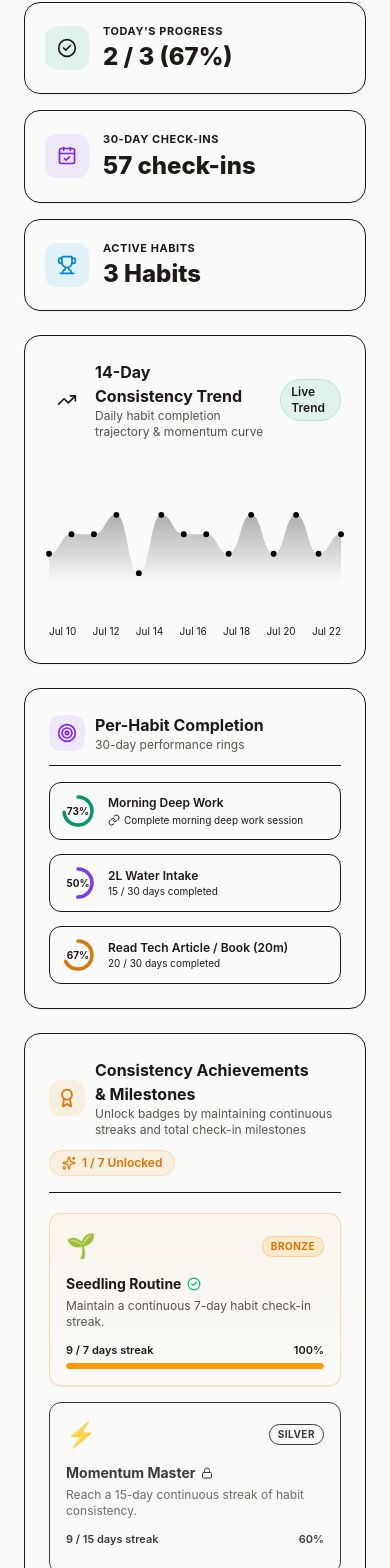
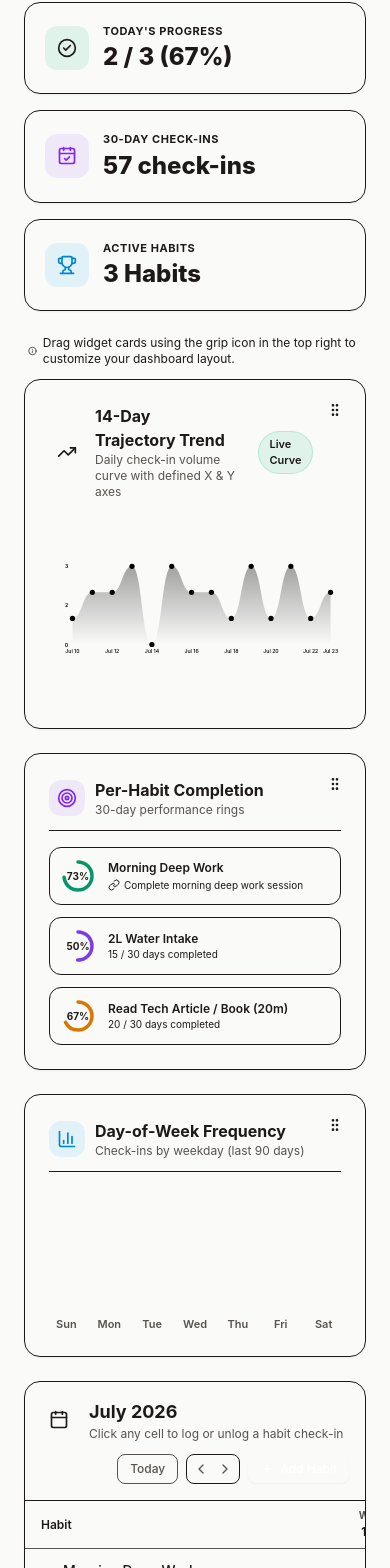
Before and after one commit to aditya452007/Shodasha_Productivity, a Next.js app: page /habits in a window 390 px wide. Shown: the part 429-1997 px from the top of the page. Built offline with nearby package versions, Linux system fonts and the light colour scheme.

Commit message:
feat(habits): add defined chart axes, cursor-following tooltips, dnd-kit widget reordering, and gpt-taste icon polish

```diff
--- a/src/app/habits/page.tsx
+++ b/src/app/habits/page.tsx
@@ -2,7 +2,7 @@
 
 import { useState } from 'react'
 import { motion } from 'framer-motion'
-import { Plus, Flame, Award } from 'lucide-react'
+import { Plus, Flame } from 'lucide-react'
 import { HabitStatsCard } from '@/components/habits/HabitStatsCard'
 import { HabitAnalyticsDashboard } from '@/components/habits/HabitAnalyticsDashboard'
 import { HabitAchievements } from '@/components/habits/HabitAchievements'
@@ -37,14 +37,14 @@ export default function HabitsPage() {
         <div>
           <div className="flex items-center gap-2.5">
             <h1 className="font-display text-2xl font-bold tracking-tight text-[var(--text-primary)]">
-              Habits Dashboard & Analytics
+              Habits Dashboard & Performance
             </h1>
             <span className="inline-flex items-center gap-1 px-2.5 py-0.5 rounded-full text-xs font-semibold bg-emerald-500/10 text-[var(--accent-emerald)] border border-emerald-500/20">
               <Flame className="w-3.5 h-3.5" /> Daily Consistency
             </span>
           </div>
           <p className="text-sm text-[var(--text-secondary)] mt-1">
-            Build routines, track trends with line & ring charts, unlock achievements, and view 24-week heatmaps.
+            Track daily streaks, reorder analytics widgets, log habit check-ins, and unlock milestone achievements.
           </p>
         </div>
 
@@ -57,10 +57,10 @@ export default function HabitsPage() {
         </button>
       </motion.div>
 
-      {/* Habits Summary Metrics Cards */}
+      {/* 1. Top Section — Quick Summary Metrics Cards */}
       <HabitStatsCard />
 
-      {/* 14-Day Line Trend Chart & Completion Rings */}
+      {/* 2. Reorderable Analytics Dashboard (Line Chart, Completion Rings, Weekday Bar Chart) */}
       <motion.div
         initial={{ opacity: 0, y: 15 }}
         animate={{ opacity: 1, y: 0 }}
@@ -69,20 +69,11 @@ export default function HabitsPage() {
         <HabitAnalyticsDashboard />
       </motion.div>
 
-      {/* Milestone Achievements System & Unlocks Log */}
+      {/* 3. Habits Tracker — Monthly Calendar Matrix Grid */}
       <motion.div
         initial={{ opacity: 0, y: 15 }}
         animate={{ opacity: 1, y: 0 }}
         transition={{ duration: 0.25, delay: 0.1 }}
-      >
-        <HabitAchievements />
-      </motion.div>
-
-      {/* Main Monthly Calendar Matrix Grid */}
-      <motion.div
-        initial={{ opacity: 0, y: 15 }}
-        animate={{ opacity: 1, y: 0 }}
-        transition={{ duration: 0.25, delay: 0.15 }}
       >
         <HabitCalendar
           onOpenAddModal={handleOpenAddModal}
@@ -90,7 +81,16 @@ export default function HabitsPage() {
         />
       </motion.div>
 
-      {/* 24-Week Consistency Heatmap */}
+      {/* 4. Milestone Achievements System & Unlocks Log */}
+      <motion.div
+        initial={{ opacity: 0, y: 15 }}
+        animate={{ opacity: 1, y: 0 }}
+        transition={{ duration: 0.25, delay: 0.15 }}
+      >
+        <HabitAchievements />
+      </motion.div>
+
+      {/* 5. 24-Week Consistency Heatmap */}
       <motion.div
         initial={{ opacity: 0, y: 15 }}
         animate={{ opacity: 1, y: 0 }}
--- a/src/components/habits/HabitAchievements.tsx
+++ b/src/components/habits/HabitAchievements.tsx
@@ -2,9 +2,43 @@
 
 import { useMemo } from 'react'
 import { motion } from 'framer-motion'
-import { Award, Lock, CheckCircle2, Sparkles, ShieldCheck } from 'lucide-react'
+import {
+  Award,
+  Lock,
+  CheckCircle2,
+  Sparkles,
+  ShieldCheck,
+  Sprout,
+  Zap,
+  Brain,
+  Star,
+  Gem,
+  Flame,
+  Trophy,
+} from 'lucide-react'
 import { useHabitStore } from '@/stores/habitStore'
-import { computeAchievementsProgress } from '@/lib/achievements'
+import { computeAchievementsProgress, Achievement } from '@/lib/achievements'
+
+function renderAchievementIcon(iconName: Achievement['iconName']) {
+  switch (iconName) {
+    case 'sprout':
+      return <Sprout className="w-5 h-5 text-emerald-500" />
+    case 'zap':
+      return <Zap className="w-5 h-5 text-amber-500" />
+    case 'brain':
+      return <Brain className="w-5 h-5 text-violet-500" />
+    case 'star':
+      return <Star className="w-5 h-5 text-yellow-500" />
+    case 'gem':
+      return <Gem className="w-5 h-5 text-sky-500" />
+    case 'flame':
+      return <Flame className="w-5 h-5 text-rose-500" />
+    case 'trophy':
+      return <Trophy className="w-5 h-5 text-amber-400" />
+    default:
+      return <Award className="w-5 h-5 text-[var(--accent-emerald)]" />
+  }
+}
 
 export function HabitAchievements() {
   const habits = useHabitStore((s) => s.habits)
@@ -97,7 +131,9 @@ export function HabitAchievements() {
             >
               {/* Category Ribbon / Badge */}
               <div className="flex items-center justify-between gap-2 mb-3">
-                <span className="text-2xl">{achievement.icon}</span>
+                <div className="p-2 rounded-lg bg-[var(--bg-secondary)] border border-[var(--border-subtle)] shadow-xs">
+                  {renderAchievementIcon(achievement.iconName)}
+                </div>
                 <span
                   className={`text-[10px] uppercase font-bold tracking-wider px-2 py-0.5 rounded-full border ${
                     unlocked
@@ -140,17 +176,19 @@ export function HabitAchievements() {
                 </div>
               </div>
 
-              {/* Hover Tooltip */}
-              <div className="absolute inset-0 bg-gray-950/90 p-3.5 text-white flex flex-col justify-center opacity-0 group-hover:opacity-100 transition-opacity z-20 pointer-events-none rounded-xl">
-                <div className="flex items-center gap-1.5 text-amber-400 text-xs font-bold font-display mb-1">
-                  <ShieldCheck className="w-4 h-4" /> {achievement.title}
+              {/* Dynamic Hover Tooltip Card */}
+              <div className="absolute inset-0 bg-gray-950/95 p-4 text-white flex flex-col justify-between opacity-0 group-hover:opacity-100 transition-opacity z-20 pointer-events-none rounded-xl">
+                <div>
+                  <div className="flex items-center gap-1.5 text-amber-400 text-xs font-bold font-display mb-1">
+                    <ShieldCheck className="w-4 h-4" /> {achievement.title}
+                  </div>
+                  <p className="text-[11px] text-gray-300 leading-relaxed">
+                    {achievement.description}
+                  </p>
                 </div>
-                <p className="text-[11px] text-gray-300 mb-2 leading-relaxed">
-                  {achievement.description}
-                </p>
-                <div className="text-[10px] font-semibold text-emerald-400 border-t border-gray-800 pt-1.5">
+                <div className="text-[10px] font-semibold text-emerald-400 border-t border-gray-800 pt-2">
                   {unlocked
-                    ? '🎉 Achievement Unlocked!'
+                    ? 'Achievement Unlocked'
                     : `Requires ${achievement.targetCount - currentProgress} more ${
                         achievement.type === 'streak' ? 'consecutive streak days' : 'total check-in days'
                       }.`}
--- a/src/components/habits/HabitAnalyticsDashboard.tsx
+++ b/src/components/habits/HabitAnalyticsDashboard.tsx
@@ -1,17 +1,96 @@
 'use client'
 
-import { useMemo, useState } from 'react'
+import { useState, useMemo } from 'react'
 import { motion } from 'framer-motion'
-import { TrendingUp, Target, Award, Link as LinkIcon } from 'lucide-react'
+import {
+  TrendingUp,
+  Target,
+  BarChart3,
+  GripVertical,
+  Link as LinkIcon,
+  Info,
+} from 'lucide-react'
+import {
+  DndContext,
+  closestCenter,
+  PointerSensor,
+  useSensor,
+  useSensors,
+  DragEndEvent,
+} from '@dnd-kit/core'
+import {
+  SortableContext,
+  arrayMove,
+  useSortable,
+  rectSortingStrategy,
+} from '@dnd-kit/sortable'
+import { CSS } from '@dnd-kit/utilities'
 import { useHabitStore } from '@/stores/habitStore'
 import { useTaskStore } from '@/stores/taskStore'
+
+// Sortable Wrapper Component for Analytics Widgets
+function SortableWidgetCard({
+  id,
+  children,
+}: {
+  id: string
+  children: React.ReactNode
+}) {
+  const { attributes, listeners, setNodeRef, transform, transition, isDragging } =
+    useSortable({ id })
+
+  const style = {
+    transform: CSS.Transform.toString(transform),
+    transition,
+    zIndex: isDragging ? 30 : 1,
+  }
+
+  return (
+    <div
+      ref={setNodeRef}
+      style={style}
+      className={`rounded-2xl border border-[var(--border-subtle)] bg-[var(--bg-secondary)] p-6 shadow-xs relative transition-shadow ${
+        isDragging ? 'shadow-2xl ring-2 ring-[var(--accent-emerald)] opacity-95' : ''
+      }`}
+    >
+      {/* Drag Handle Grip in Header */}
+      <button
+        {...attributes}
+        {...listeners}
+        className="absolute top-4 right-4 p-1.5 rounded-lg text-[var(--text-tertiary)] hover:text-[var(--text-primary)] hover:bg-[var(--bg-tertiary)] cursor-grab active:cursor-grabbing transition-colors"
+        title="Drag to reorder chart widget"
+      >
+        <GripVertical className="w-4 h-4" />
+      </button>
+      {children}
+    </div>
+  )
+}
 
 export function HabitAnalyticsDashboard() {
   const habits = useHabitStore((s) => s.habits)
   const records = useHabitStore((s) => s.records)
   const tasks = useTaskStore((s) => s.tasks)
 
-  const [hoveredTrendDay, setHoveredTrendDay] = useState<{
+  const [widgetOrder, setWidgetOrder] = useState(['widget-line', 'widget-[rings]', 'widget-bar'])
+
+  const sensors = useSensors(
+    useSensor(PointerSensor, { activationConstraint: { distance: 5 } })
+  )
+
+  const handleDragEnd = (event: DragEndEvent) => {
+    const { active, over } = event
+    if (over && active.id !== over.id) {
+      setWidgetOrder((items) => {
+        const oldIndex = items.indexOf(active.id as string)
+        const newIndex = items.indexOf(over.id as string)
+        return arrayMove(items, oldIndex, newIndex)
+      })
+    }
+  }
+
+  // Hover state for Line Chart Data Point Tooltip (Cursor Following)
+  const [hoveredPoint, setHoveredPoint] = useState<{
     dateStr: string
     label: string
     count: number
@@ -20,7 +99,7 @@ export function HabitAnalyticsDashboard() {
     y: number
   } | null>(null)
 
-  // Calculate 14-Day Completion Trend Data
+  // 1. Calculate 14-Day Completion Line Trend Data with explicit coordinates
   const trendData = useMemo(() => {
     const today = new Date()
     const days: { dateStr: string; label: string; count: number; percentage: number }[] = []
@@ -43,22 +122,30 @@ export function HabitAnalyticsDashboard() {
     return days
   }, [habits, records])
 
-  // SVG Line Chart coordinates calculation
-  const chartHeight = 130
-  const chartWidth = 500
+  // Chart Dimensions & Axis Margin Offsets
+  const paddingLeft = 45
+  const paddingBottom = 30
+  const paddingTop = 20
+  const paddingRight = 20
+  const chartWidth = 560
+  const chartHeight = 200
 
+  const innerWidth = chartWidth - paddingLeft - paddingRight
+  const innerHeight = chartHeight - paddingTop - paddingBottom
+
+  const maxVal = Math.max(habits.length, 1)
+
+  // Calculate points with X & Y pixel positions relative to SVG viewport
   const points = useMemo(() => {
     if (trendData.length === 0) return []
-    const maxVal = Math.max(habits.length, 1)
-
     return trendData.map((d, idx) => {
-      const x = (idx / (trendData.length - 1)) * chartWidth
-      const y = chartHeight - (d.count / maxVal) * (chartHeight - 30) - 15
+      const x = paddingLeft + (idx / (trendData.length - 1)) * innerWidth
+      const y = paddingTop + innerHeight - (d.count / maxVal) * innerHeight
       return { ...d, x, y }
     })
-  }, [trendData, habits.length])
+  }, [trendData, maxVal, innerWidth, innerHeight, paddingLeft, paddingTop])
 
-  // Generate SVG path d string
+  // SVG Line & Area Path strings
   const linePathD = useMemo(() => {
     if (points.length < 2) return ''
     let d = `M ${points[0].x} ${points[0].y}`
@@ -76,105 +163,179 @@ export function HabitAnalyticsDashboard() {
 
   const areaPathD = useMemo(() => {
     if (!linePathD || points.length === 0) return ''
-    return `${linePathD} L ${points[points.length - 1].x} ${chartHeight} L ${points[0].x} ${chartHeight} Z`
-  }, [linePathD, points])
+    return `${linePathD} L ${points[points.length - 1].x} ${chartHeight - paddingBottom} L ${points[0].x} ${chartHeight - paddingBottom} Z`
+  }, [linePathD, points, chartHeight, paddingBottom])
 
+  // 2. Day-of-Week Frequency Distribution Data (Bar Chart)
+  const dayOfWeekDistribution = useMemo(() => {
+    const daysName = ['Sun', 'Mon', 'Tue', 'Wed', 'Thu', 'Fri', 'Sat']
+    const counts = [0, 0, 0, 0, 0, 0, 0]
+    const today = new Date()
+
+    for (let i = 0; i < 90; i++) {
+      const d = new Date(today)
+      d.setDate(today.getDate() - i)
+      const dateStr = d.toISOString().split('T')[0]
+      const dayIdx = d.getDay()
+
+      habits.forEach((h) => {
+        if (records[`${h.id}_${dateStr}`]) {
+          counts[dayIdx]++
+        }
+      })
+    }
+
+    const maxDayCount = Math.max(...counts, 1)
+    return daysName.map((name, idx) => ({
+      day: name,
+      count: counts[idx],
+      heightPercentage: Math.round((counts[idx] / maxDayCount) * 100),
+    }))
+  }, [habits, records])
+
+  // Widget Render Maps
+  const renderWidget = (id: string) => {
+    if (id === 'widget-line') {
       return (
-    <div className="grid grid-cols-1 lg:grid-cols-3 gap-6">
-      {/* 14-Day Completion Line Chart Card */}
-      <div className="lg:col-span-2 rounded-2xl border border-[var(--border-subtle)] bg-[var(--bg-secondary)] p-6 shadow-xs relative overflow-hidden flex flex-col justify-between">
-        <div>
-          <div className="flex items-center justify-between gap-3 mb-2">
+        <SortableWidgetCard key={id} id={id}>
+          <div className="flex items-center justify-between gap-3 mb-3">
             <div className="flex items-center gap-2.5">
               <div className="p-2 rounded-xl bg-[var(--accent-emerald)]/10 text-[var(--accent-emerald)]">
                 <TrendingUp className="w-5 h-5" />
               </div>
               <div>
                 <h3 className="text-base font-bold font-display text-[var(--text-primary)]">
-                  14-Day Consistency Trend
+                  14-Day Trajectory Trend
                 </h3>
                 <p className="text-xs text-[var(--text-secondary)]">
-                  Daily habit completion trajectory & momentum curve
+                  Daily check-in volume curve with defined X & Y axes
                 </p>
               </div>
             </div>
-
-            <span className="px-2.5 py-1 rounded-full bg-emerald-500/10 text-[var(--accent-emerald)] text-xs font-semibold border border-emerald-500/20">
-              Live Trend
+            <span className="px-2.5 py-1 rounded-full bg-emerald-500/10 text-[var(--accent-emerald)] text-[11px] font-semibold border border-emerald-500/20 mr-7">
+              Live Curve
             </span>
           </div>
-        </div>
 
-        {/* SVG Line Chart Container */}
-        <div className="relative mt-4 pt-2">
+          {/* Line Chart SVG with Defined Axes */}
+          <div className="relative mt-2">
             <svg
               viewBox={`0 0 ${chartWidth} ${chartHeight}`}
-            className="w-full h-36 overflow-visible"
+              className="w-full h-48 overflow-visible"
             >
               <defs>
-              <linearGradient id="emeraldGradient" x1="0" y1="0" x2="0" y2="1">
-                <stop offset="0%" stopColor="var(--accent-emerald)" stopOpacity="0.3" />
+                <linearGradient id="emeraldAreaGradient" x1="0" y1="0" x2="0" y2="1">
+                  <stop offset="0%" stopColor="var(--accent-emerald)" stopOpacity="0.35" />
                   <stop offset="100%" stopColor="var(--accent-emerald)" stopOpacity="0.0" />
                 </linearGradient>
               </defs>
 
-            {/* Grid lines */}
-            <line x1="0" y1="20" x2={chartWidth} y2="20" stroke="var(--border-subtle)" strokeDasharray="3 3" opacity="0.5" />
-            <line x1="0" y1="70" x2={chartWidth} y2="70" stroke="var(--border-subtle)" strokeDasharray="3 3" opacity="0.5" />
-            <line x1="0" y1="120" x2={chartWidth} y2="120" stroke="var(--border-subtle)" opacity="0.5" />
+              {/* Y-Axis Gridlines and Ticks (0, 50%, 100%) */}
+              {[0, 0.5, 1].map((ratio, idx) => {
+                const yPos = paddingTop + innerHeight * (1 - ratio)
+                const valLabel = Math.round(maxVal * ratio)
+                return (
+                  <g key={idx}>
+                    <line
+                      x1={paddingLeft}
+                      y1={yPos}
+                      x2={chartWidth - paddingRight}
+                      y2={yPos}
+                      stroke="var(--border-subtle)"
+                      strokeDasharray={ratio === 0 ? undefined : '3 3'}
+                      opacity={ratio === 0 ? 0.8 : 0.4}
+                    />
+                    <text
+                      x={paddingLeft - 8}
+                      y={yPos + 4}
+                      textAnchor="end"
+                      className="fill-[var(--text-tertiary)] text-[10px] font-semibold font-display"
+                    >
+                      {valLabel}
+                    </text>
+                  </g>
+                );
+              })}
 
-            {/* Area Fill */}
-            <path d={areaPathD} fill="url(#emeraldGradient)" />
+              {/* X-Axis Ticks & Labels */}
+              {points.map((pt, idx) => {
+                if (idx % 2 !== 0 && idx !== points.length - 1) return null
+                return (
+                  <g key={idx}>
+                    <line
+                      x1={pt.x}
+                      y1={chartHeight - paddingBottom}
+                      x2={pt.x}
+                      y2={chartHeight - paddingBottom + 4}
+                      stroke="var(--border-subtle)"
+                    />
+                    <text
+                      x={pt.x}
+                      y={chartHeight - paddingBottom + 16}
+                      textAnchor="middle"
+                      className="fill-[var(--text-tertiary)] text-[10px] font-medium"
+                    >
+                      {pt.label}
+                    </text>
+                  </g>
+                );
+              })}
 
-            {/* Smooth Line Path */}
+              {/* Gradient Area */}
+              <path d={areaPathD} fill="url(#emeraldAreaGradient)" />
+
+              {/* Defined High-Contrast Trend Line */}
               <motion.path
                 initial={{ pathLength: 0 }}
                 animate={{ pathLength: 1 }}
-              transition={{ duration: 1, ease: 'easeOut' }}
+                transition={{ duration: 0.8, ease: 'easeOut' }}
                 d={linePathD}
                 fill="none"
                 stroke="var(--accent-emerald)"
-              strokeWidth="3"
+                strokeWidth="3.5"
                 strokeLinecap="round"
+                strokeLinejoin="round"
               />
 
-            {/* Data Points */}
+              {/* Data Points with Dynamic Cursor Tooltip Trigger */}
               {points.map((pt, idx) => (
-              <g key={idx} className="group cursor-pointer">
                 <circle
+                  key={idx}
                   cx={pt.x}
                   cy={pt.y}
                   r="5"
-                  className="fill-[var(--bg-secondary)] stroke-[var(--accent-emerald)] stroke-[2.5] hover:r-7 transition-all"
-                  onMouseEnter={() => setHoveredTrendDay(pt)}
-                  onMouseLeave={() => setHoveredTrendDay(null)}
+                  className="fill-[var(--bg-secondary)] stroke-[var(--accent-emerald)] stroke-[3] hover:r-7 transition-all cursor-pointer"
+                  onMouseEnter={() => setHoveredPoint(pt)}
+                  onMouseLeave={() => setHoveredPoint(null)}
                 />
-              </g>
               ))}
             </svg>
 
-          {/* Floating Hover Tooltip */}
-          {hoveredTrendDay && (
-            <div className="absolute top-0 left-1/2 -translate-x-1/2 pointer-events-none z-20">
-              <div className="bg-gray-900 text-white text-xs py-1.5 px-3 rounded-lg shadow-xl border border-gray-800 flex items-center gap-2">
-                <span className="font-semibold text-emerald-400">{hoveredTrendDay.label}:</span>
-                <span>{hoveredTrendDay.count} / {habits.length} done ({hoveredTrendDay.percentage}%)</span>
+            {/* Dynamic Floating Tooltip positioned over the hovered point */}
+            {hoveredPoint && (
+              <motion.div
+                initial={{ opacity: 0, scale: 0.9, y: 5 }}
+                animate={{ opacity: 1, scale: 1, y: 0 }}
+                className="absolute pointer-events-none z-30 transform -translate-x-1/2 -translate-y-full"
+                style={{
+                  left: `${(hoveredPoint.x / chartWidth) * 100}%`,
+                  top: `${(hoveredPoint.y / chartHeight) * 100 - 8}%`,
+                }}
+              >
+                <div className="bg-gray-950 text-white text-xs py-1.5 px-3 rounded-lg shadow-xl border border-gray-800 flex items-center gap-2 whitespace-nowrap">
+                  <span className="font-semibold text-emerald-400">{hoveredPoint.label}:</span>
+                  <span>{hoveredPoint.count} / {habits.length} done ({hoveredPoint.percentage}%)</span>
                 </div>
+              </motion.div>
+            )}
           </div>
-          )}
+        </SortableWidgetCard>
+      )
+    }
 
-          {/* X Axis Labels */}
-          <div className="flex justify-between text-[10px] text-[var(--text-tertiary)] mt-2">
-            {points.filter((_, i) => i % 2 === 0).map((pt, idx) => (
-              <span key={idx}>{pt.label}</span>
-            ))}
-          </div>
-        </div>
-      </div>
-
-      {/* Habit Circular Progress Rings Card */}
-      <div className="rounded-2xl border border-[var(--border-subtle)] bg-[var(--bg-secondary)] p-6 shadow-xs flex flex-col justify-between">
-        <div>
+    if (id === 'widget-[rings]') {
+      return (
+        <SortableWidgetCard key={id} id={id}>
           <div className="flex items-center gap-2.5 mb-4 border-b border-[var(--border-subtle)] pb-3">
             <div className="p-2 rounded-xl bg-violet-500/10 text-violet-600 dark:text-violet-400">
               <Target className="w-5 h-5" />
@@ -189,10 +350,9 @@ export function HabitAnalyticsDashboard() {
             </div>
           </div>
 
-          {/* Habit Ring Items */}
-          <div className="space-y-3.5">
+          {/* Habit Ring Cards List */}
+          <div className="space-y-3">
             {habits.map((habit) => {
-              // Calculate 30-day completion rate
               const today = new Date()
               let doneCount = 0
               for (let i = 0; i < 30; i++) {
@@ -213,7 +373,6 @@ export function HabitAnalyticsDashboard() {
                   className="flex items-center justify-between p-2.5 rounded-xl border border-[var(--border-subtle)] bg-[var(--bg-primary)] hover:border-[var(--border-default)] transition-colors"
                 >
                   <div className="flex items-center gap-3 min-w-0">
-                    {/* Ring SVG */}
                     <div className="relative w-9 h-9 shrink-0 flex items-center justify-center">
                       <svg className="w-9 h-9 transform -rotate-90">
                         <circle
@@ -261,8 +420,72 @@ export function HabitAnalyticsDashboard() {
               )
             })}
           </div>
+        </SortableWidgetCard>
+      )
+    }
+
+    if (id === 'widget-bar') {
+      return (
+        <SortableWidgetCard key={id} id={id}>
+          <div className="flex items-center gap-2.5 mb-4 border-b border-[var(--border-subtle)] pb-3">
+            <div className="p-2 rounded-xl bg-sky-500/10 text-sky-600 dark:text-sky-400">
+              <BarChart3 className="w-5 h-5" />
+            </div>
+            <div>
+              <h3 className="text-base font-bold font-display text-[var(--text-primary)]">
+                Day-of-Week Frequency
+              </h3>
+              <p className="text-xs text-[var(--text-secondary)]">
+                Check-ins by weekday (last 90 days)
+              </p>
             </div>
           </div>
+
+          {/* Bar Chart Bars */}
+          <div className="flex items-end justify-between h-36 pt-4 gap-2">
+            {dayOfWeekDistribution.map((item) => (
+              <div key={item.day} className="flex-1 flex flex-col items-center gap-2 group h-full justify-end">
+                <div className="w-full bg-[var(--bg-tertiary)] rounded-t-lg relative h-full flex items-end overflow-hidden">
+                  <motion.div
+                    initial={{ height: 0 }}
+                    animate={{ height: `${item.heightPercentage}%` }}
+                    transition={{ duration: 0.6, ease: 'easeOut' }}
+                    className="w-full bg-[var(--accent-emerald)] rounded-t-lg group-hover:bg-emerald-500 transition-colors"
+                  />
+                </div>
+                <span className="text-[11px] font-semibold text-[var(--text-secondary)] group-hover:text-[var(--accent-emerald)] transition-colors">
+                  {item.day}
+                </span>
+              </div>
+            ))}
+          </div>
+        </SortableWidgetCard>
+      )
+    }
+
+    return null
+  }
+
+  return (
+    <div className="space-y-3">
+      <div className="flex items-center justify-between text-xs text-[var(--text-tertiary)] px-1">
+        <span className="flex items-center gap-1.5">
+          <Info className="w-3.5 h-3.5 text-[var(--accent-emerald)]" />
+          Drag widget cards using the grip icon in the top right to customize your dashboard layout.
+        </span>
+      </div>
+
+      <DndContext
+        sensors={sensors}
+        collisionDetection={closestCenter}
+        onDragEnd={handleDragEnd}
+      >
+        <SortableContext items={widgetOrder} strategy={rectSortingStrategy}>
+          <div className="grid grid-cols-1 lg:grid-cols-3 gap-6">
+            {widgetOrder.map((id) => renderWidget(id))}
+          </div>
+        </SortableContext>
+      </DndContext>
     </div>
   )
 }
```
Also changed, not shown: src/lib/achievements.ts (+8 -8 lines), 1 other file (tests, documents, lock files or other folders). Lines whose indentation alone changed are shown as unchanged.
